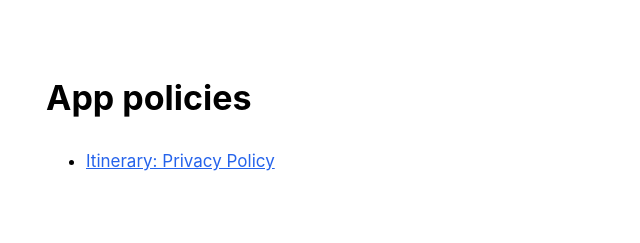
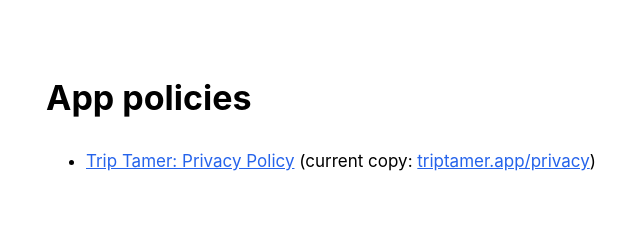
Before and after one commit to trvanlin/ios-terms, a plain HTML site: page index.html in a window 1280 px wide. Shown: the whole page, without its empty margins (254-894 px from the left). Drawn offline with Linux system fonts and the light colour scheme.

Commit message:
Landing: Trip Tamer name, link to triptamer.app
Co-Authored-By: Claude Sonnet 5.5 <noreply@anthropic.com>

```diff
--- a/index.html
+++ b/index.html
@@ -15,7 +15,7 @@
 <body>
 <main>
   <h1>App policies</h1>
-  <ul><li><a href="itinerary/privacy/">Itinerary: Privacy Policy</a></li></ul>
+  <ul><li><a href="itinerary/privacy/">Trip Tamer: Privacy Policy</a> (current copy: <a href="https://triptamer.app/privacy/">triptamer.app/privacy</a>)</li></ul>
 </main>
 </body>
 </html>
```
